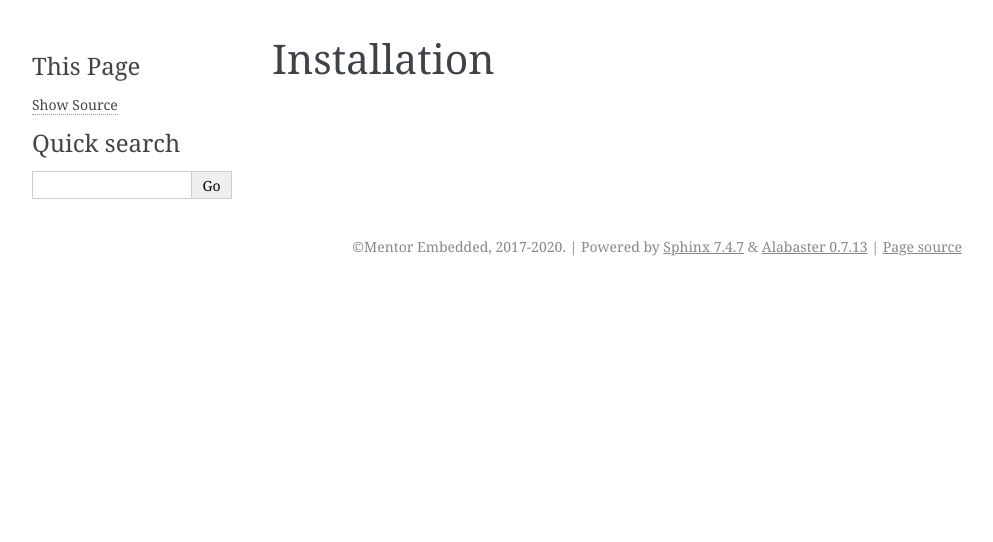
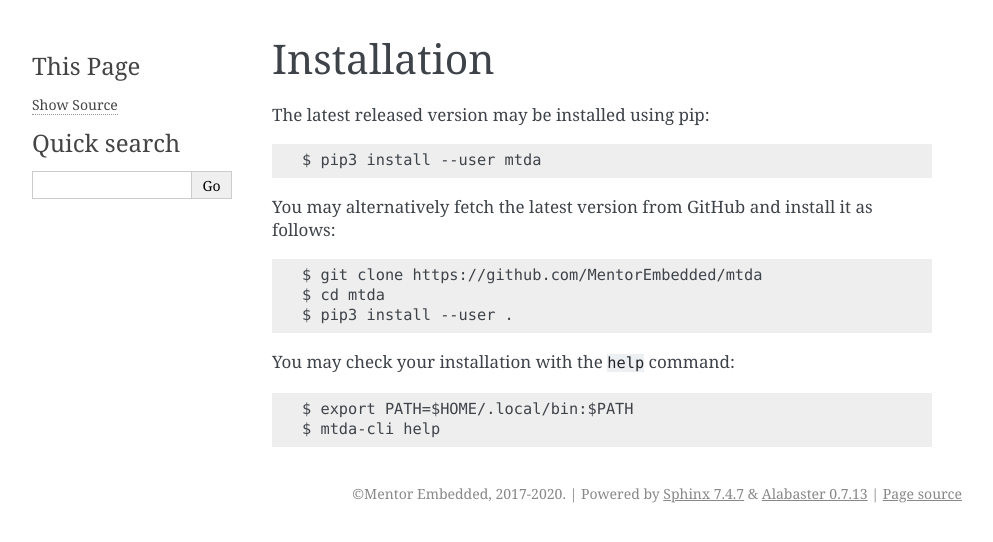
Before and after one commit to siemens/mtda, a Sphinx documentation site: the page built from docs/install.rst, in a window 1280 px wide. Shown: the top 542 px of the page, without its empty margins (148-1141 px from the left). Built offline with Sphinx 7.4.7, drawn with Linux system fonts in a browser that asks for light colours.

Commit message:
docs: create install guide
Signed-off-by: Cedric Hombourger <Cedric_Hombourger@mentor.com>

```diff
--- a/docs/install.rst
+++ b/docs/install.rst
@@ -1,2 +1,18 @@
 Installation
 ============
+
+The latest released version may be installed using pip::
+
+    $ pip3 install --user mtda
+
+You may alternatively fetch the latest version from GitHub and install it as
+follows::
+
+    $ git clone https://github.com/MentorEmbedded/mtda
+    $ cd mtda
+    $ pip3 install --user .
+
+You may check your installation with the ``help`` command::
+
+    $ export PATH=$HOME/.local/bin:$PATH
+    $ mtda-cli help
```
